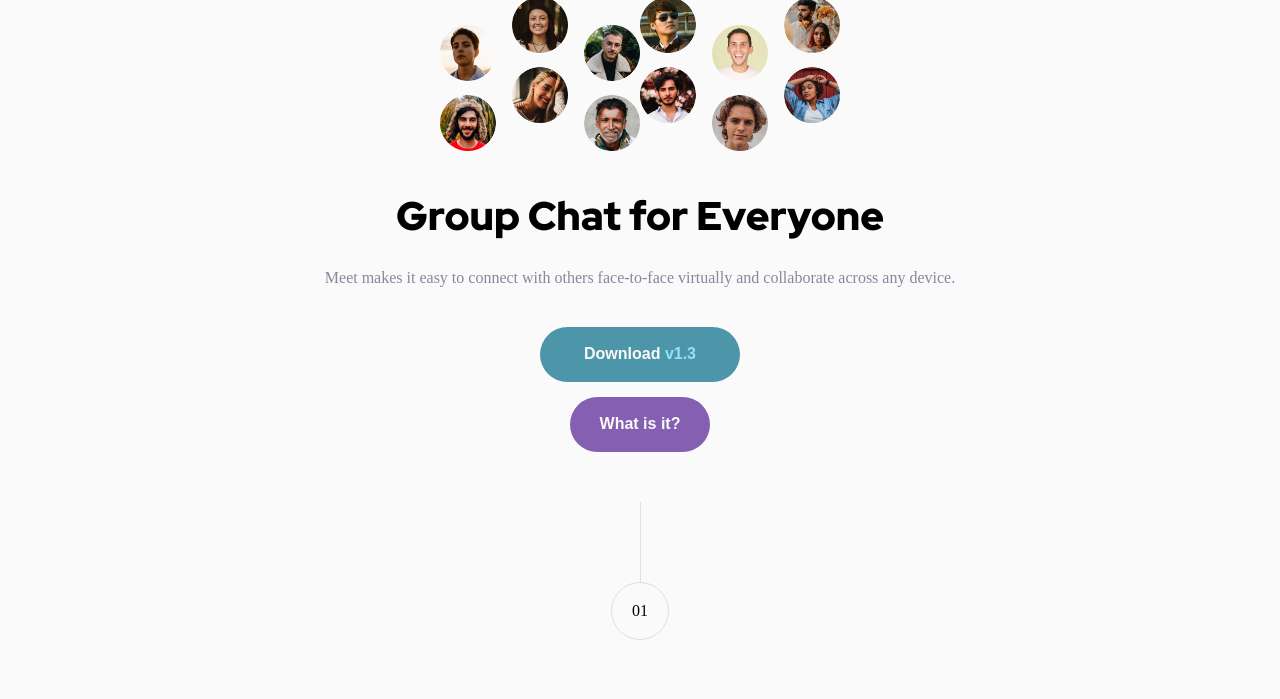
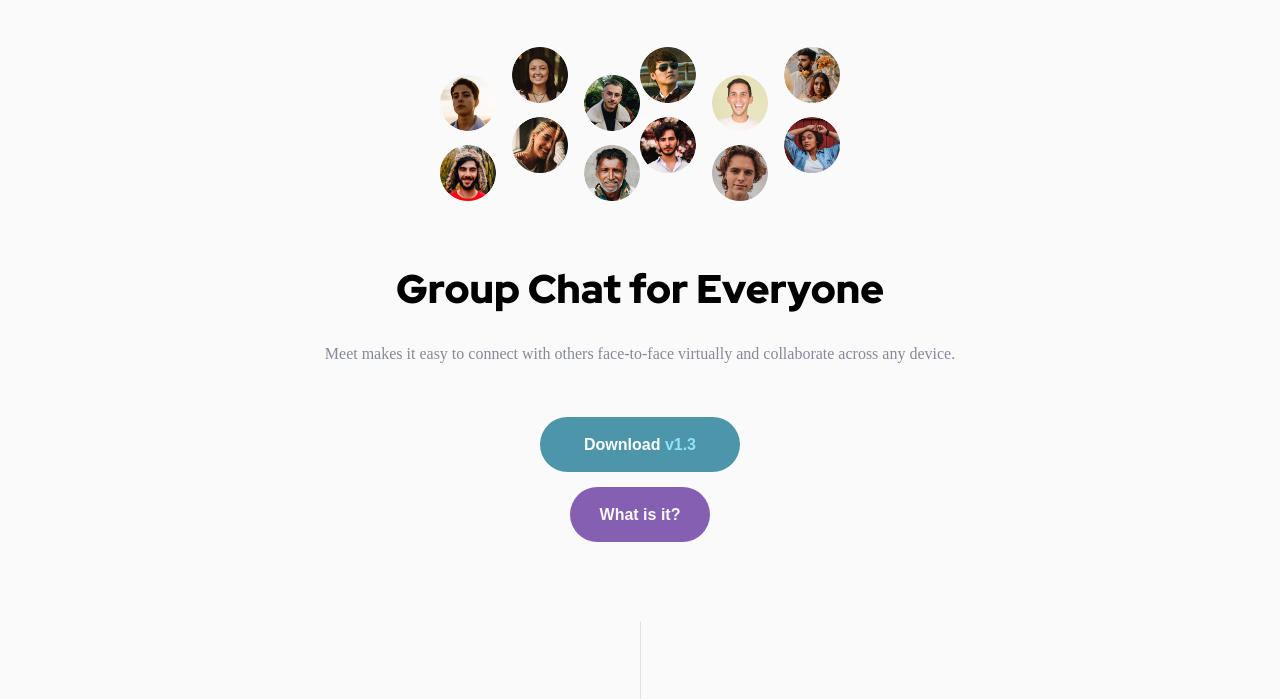
Before and after one commit to cehicm/meet-landing-page, a website: page index.html in a window 1280 px wide. Shown: the part 75-774 px from the top of the page. Drawn offline with Linux system fonts and the light colour scheme; a web font is replaced by a local one.

Commit message:
Remove margins, add gap to header container

```diff
--- a/src/sass/layout/_header.scss
+++ b/src/sass/layout/_header.scss
@@ -6,14 +6,24 @@
 	flex-direction: column;
 	align-items: center;
 	text-align: center;
+	gap: 50px;
 	margin: 40px 0;
+
+	&__title,
+	&__text {
+		margin: 0;
+	}
+
+	&__title {
+		padding-bottom: 30px;
+	}
 
 	&__image-bubble {
 		display: flex;
 	}
 
 	&__content {
-		padding: 0 40px 20px 40px;
+		padding: 0 40px;
 	}
 
 	&__buttons {
@@ -32,7 +42,7 @@
 	}
 
 	&__text-bubble {
-		margin-top: 60px;
+		margin-bottom: 60px;
 	}
 }
 
```
Also changed, not shown: index.html (+0 -3 lines), dist/css/styles.css, dist/css/styles.min.css.
